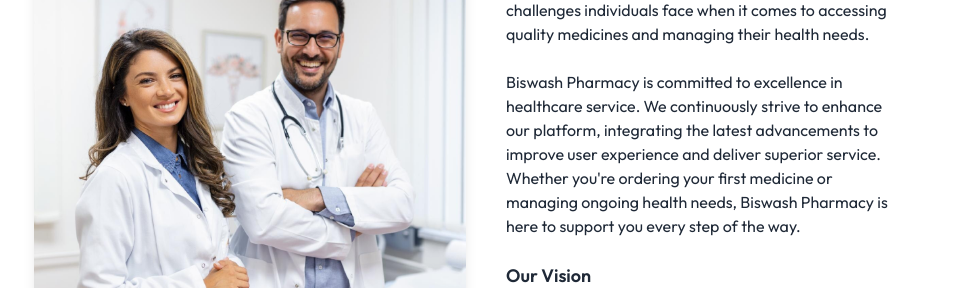
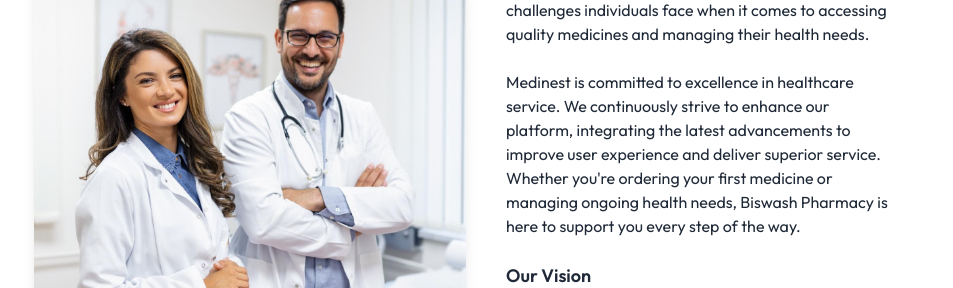
Before and after one commit to biswashdaiii/BiswashPharmacy, a React (Vite) app in the folder web_frontend/: page /about in a window 1280 px wide. Shown: the part 339-627 px from the top of the page, without its empty margins (174-1127 px from the left). Built offline with nearby package versions, Linux system fonts and the light colour scheme; no server answers.

Commit message:
medinest

```diff
--- a/web_frontend/src/pages/About.jsx
+++ b/web_frontend/src/pages/About.jsx
@@ -23,7 +23,7 @@ const AboutUs = () => {
               and managing their health needs.
             </p>
             <p>
-              Biswash Pharmacy is committed to excellence in healthcare service. We continuously strive to enhance our platform,
+              Medinest is committed to excellence in healthcare service. We continuously strive to enhance our platform,
               integrating the latest advancements to improve user experience and deliver superior service. Whether you're
               ordering your first medicine or managing ongoing health needs, Biswash Pharmacy is here to support you every step of the way.
             </p>
```
